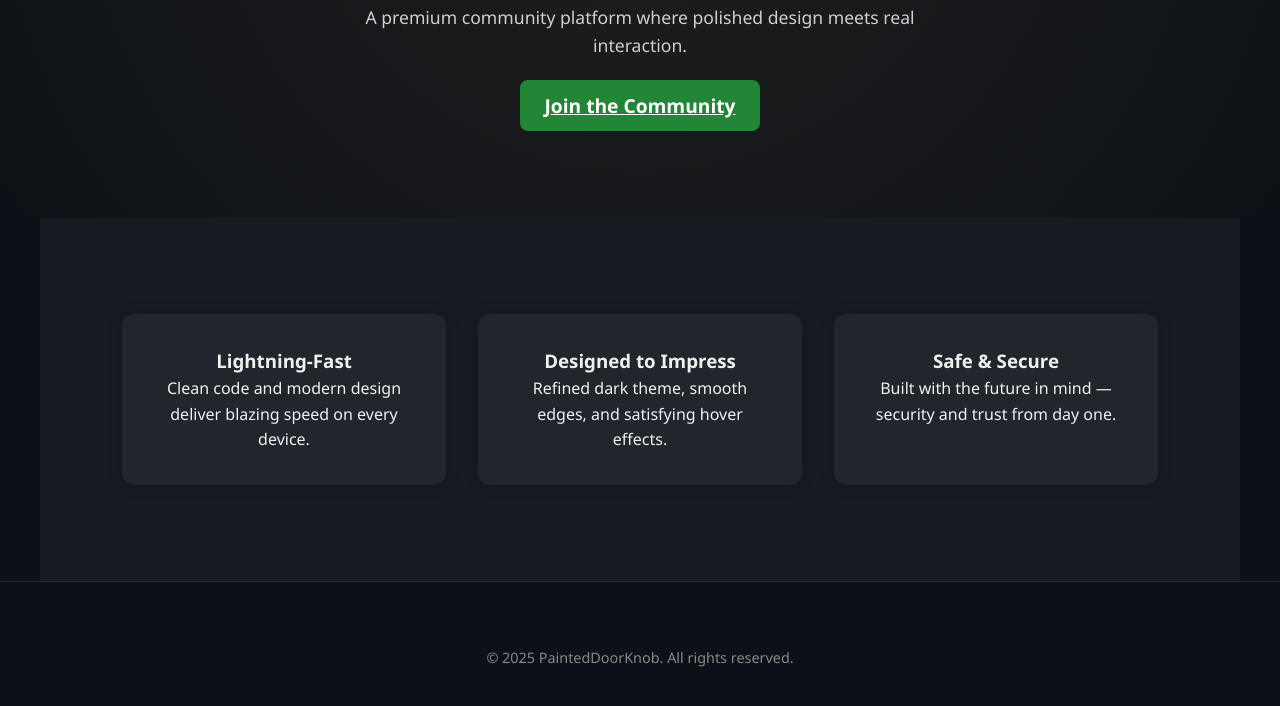
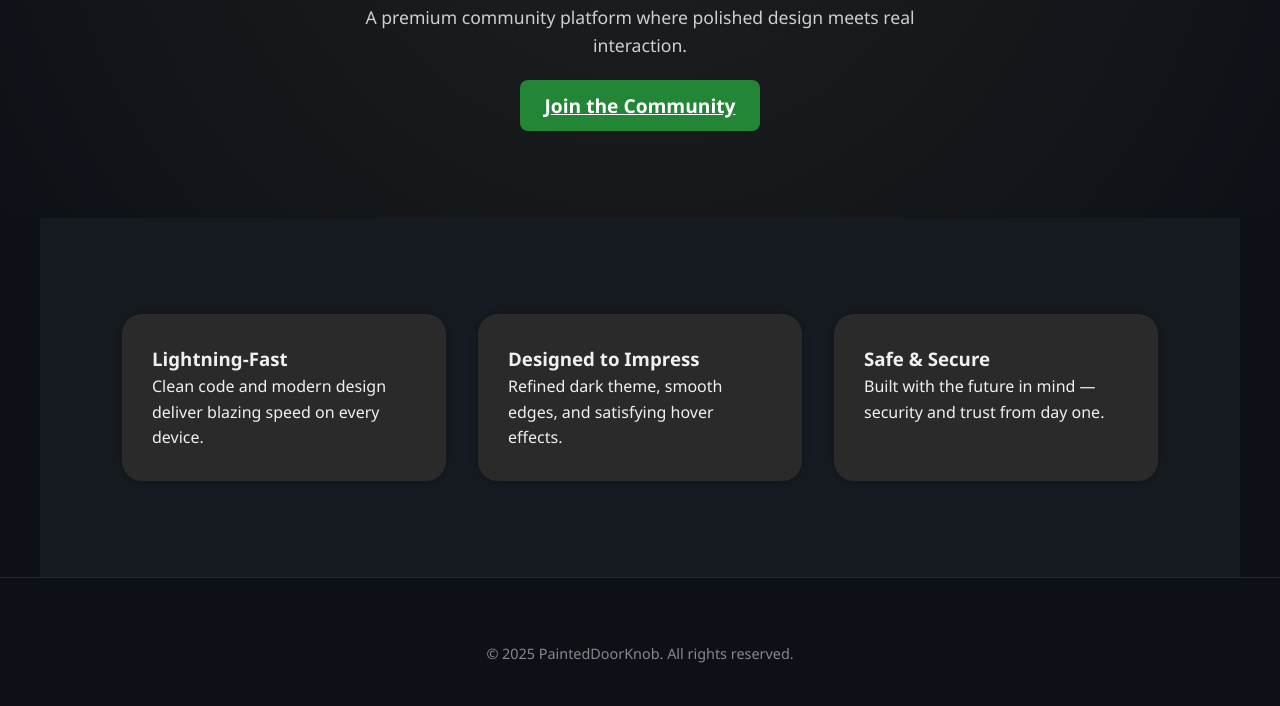
Before and after one commit to PaintedDoorknob/PaintedDoorknob, a website: page index.html in a window 1280 px wide. Shown: the part 338-1044 px from the top of the page. Drawn offline with Linux system fonts and the light colour scheme.

Commit message:
Update index.html

```diff
--- a/index.html
+++ b/index.html
@@ -5,6 +5,10 @@
   <meta name="viewport" content="width=device-width, initial-scale=1.0"/>
   <title>PaintedDoorKnob – Home</title>
   <link rel="stylesheet" href="css/style.css" />
+
+  <!-- Font for modern look -->
+  <link rel="preconnect" href="https://fonts.googleapis.com">
+  <link href="https://fonts.googleapis.com/css2?family=Inter:wght@400;600&display=swap" rel="stylesheet">
 </head>
 <body>
   <header class="nav">
@@ -17,7 +21,7 @@
     </div>
   </header>
 
-  <section class="hero">
+  <section class="hero fade-in">
     <div class="container">
       <h2>Welcome to PaintedDoorKnob</h2>
       <p>A premium community platform where polished design meets real interaction.</p>
@@ -27,22 +31,22 @@
 
   <section class="features">
     <div class="container grid">
-      <div class="feature-card">
-        <h3> Lightning-Fast</h3>
+      <div class="feature-box fade-in fade-delay-1">
+        <h3>Lightning-Fast</h3>
         <p>Clean code and modern design deliver blazing speed on every device.</p>
       </div>
-      <div class="feature-card">
-        <h3> Designed to Impress</h3>
+      <div class="feature-box fade-in fade-delay-2">
+        <h3>Designed to Impress</h3>
         <p>Refined dark theme, smooth edges, and satisfying hover effects.</p>
       </div>
-      <div class="feature-card">
-        <h3> Safe & Secure</h3>
+      <div class="feature-box fade-in fade-delay-3">
+        <h3>Safe & Secure</h3>
         <p>Built with the future in mind — security and trust from day one.</p>
       </div>
     </div>
   </section>
 
-  <footer class="footer">
+  <footer class="footer fade-in fade-delay-3">
     <div class="container">
       <p>© 2025 PaintedDoorKnob. All rights reserved.</p>
     </div>
```
